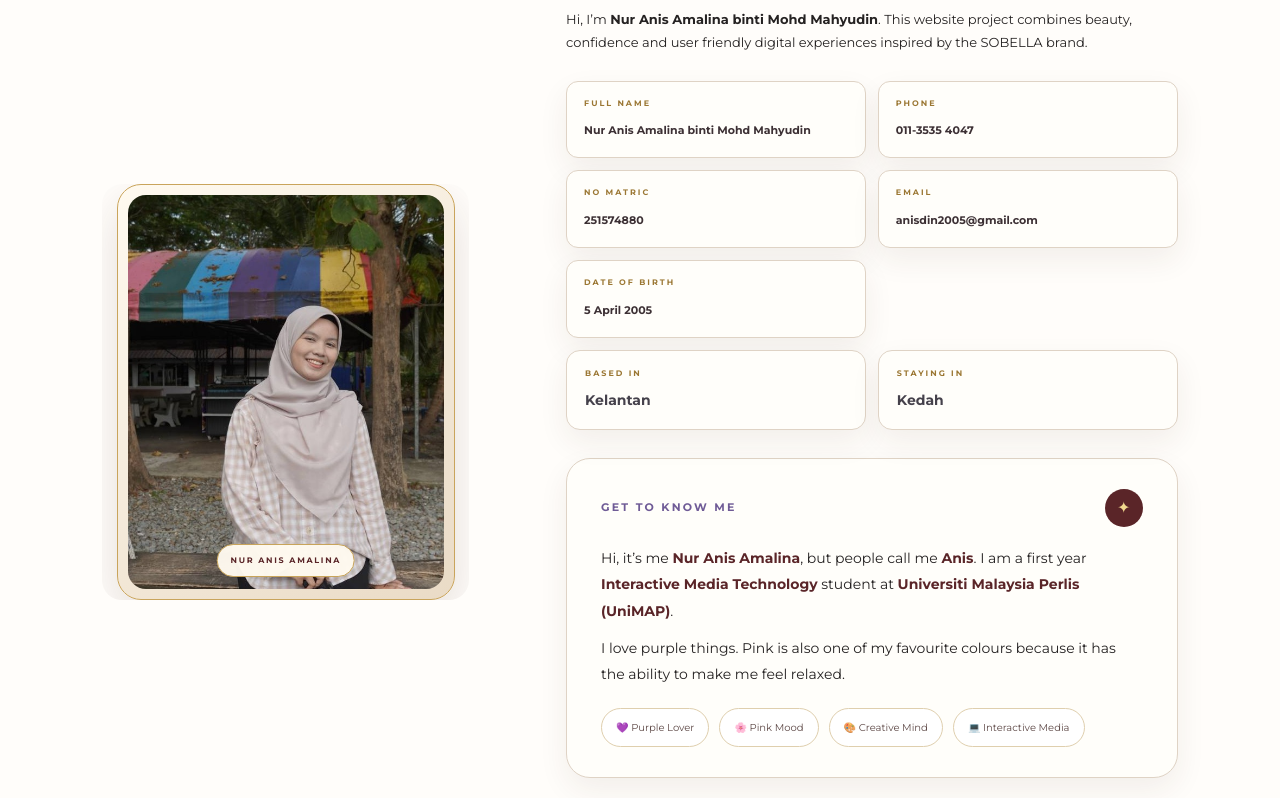
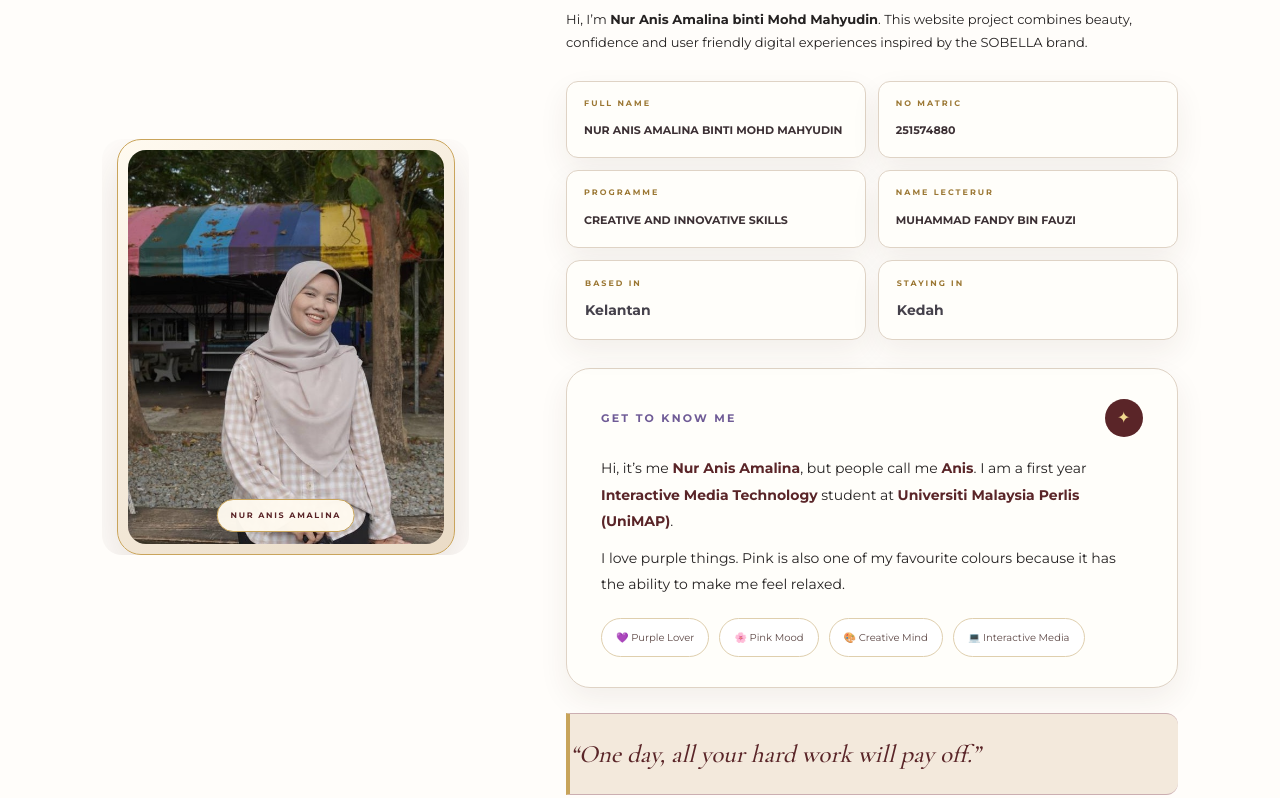
Before and after one commit to aniss03-web/website-sobella-new, a plain HTML site: page index.html in a window 1280 px wide. Shown: the part 8088-8886 px from the top of the page. Drawn offline with nearby package versions, Linux system fonts and the light colour scheme.

Commit message:
Update index.html

```diff
--- a/index.html
+++ b/index.html
@@ -431,11 +431,10 @@
     <h2>Meet the person behind <em>this SOBELLA website.</em></h2>
     <p>Hi, I’m <strong>Nur Anis Amalina binti Mohd Mahyudin</strong>. This website project combines beauty, confidence and user friendly digital experiences inspired by the SOBELLA brand.</p>
     <div class="personal-details">
-      <div><span>FULL NAME</span><strong>Nur Anis Amalina binti Mohd Mahyudin</strong></div>
-      <div><span>PHONE</span><strong>011-3535 4047</strong></div>
+      <div><span>FULL NAME</span><strong>NUR ANIS AMALINA BINTI MOHD MAHYUDIN</strong></div>
        <div><span>NO MATRIC</span><strong>251574880</strong></div>
-      <div><span>EMAIL</span><strong>anisdin2005@gmail.com</strong></div>
-      <div><span>DATE OF BIRTH</span><strong>5 April 2005</strong></div>
+      <div><span>PROGRAMME</span><strong>CREATIVE AND INNOVATIVE SKILLS</strong></div>
+      <div><span>NAME LECTERUR</span><strong>MUHAMMAD FANDY BIN FAUZI</strong></div>
     </div>
     <div class="location-cards">
       <div class="location-card"><span>BASED IN</span><strong>Kelantan</strong></div>
```
